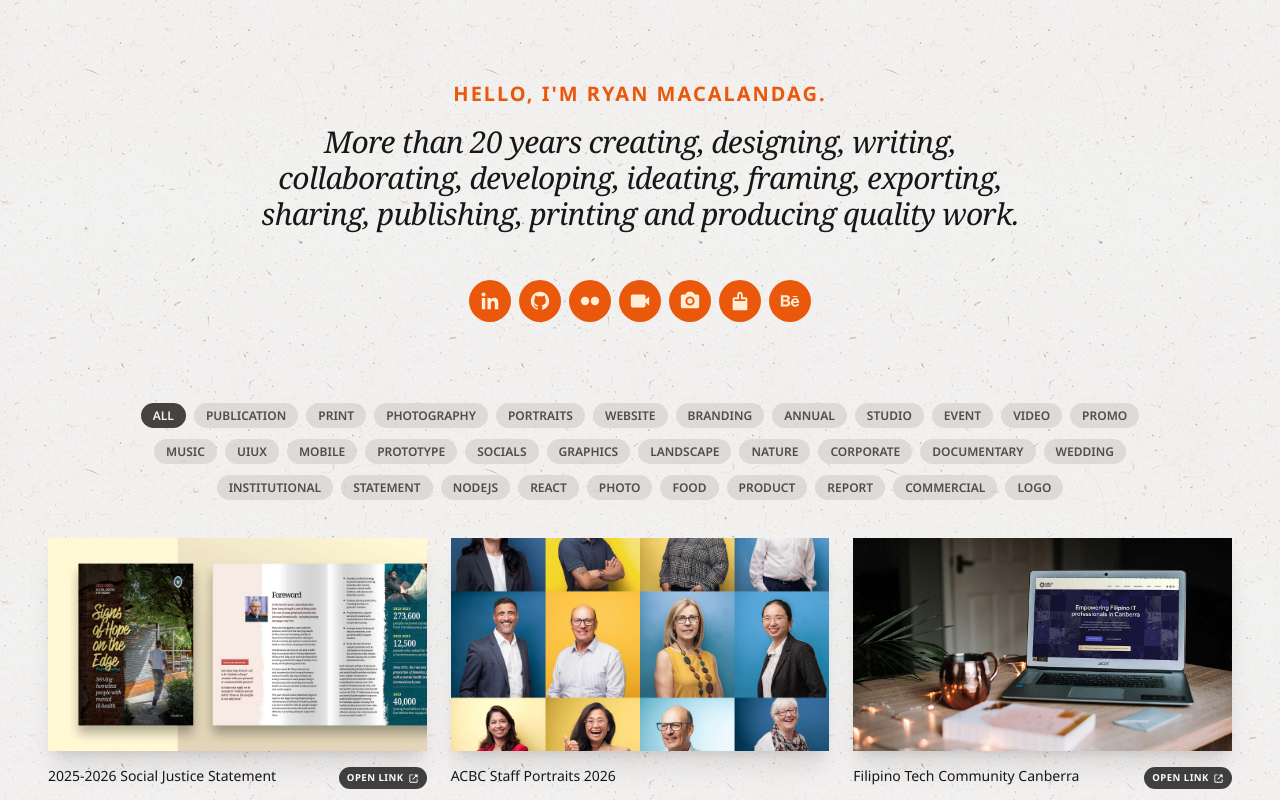
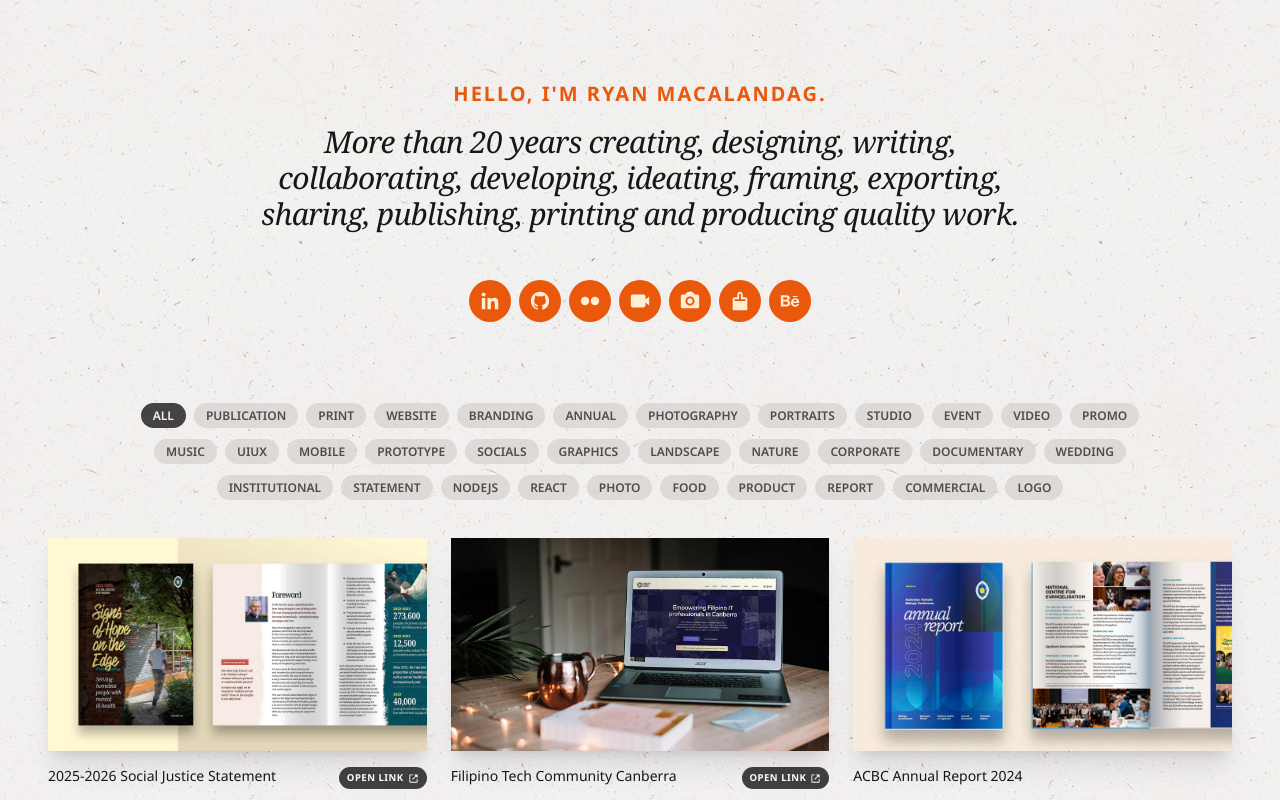
Before and after one commit to ryanmacalandag/hello-ryan, a Next.js app: page / in a window 1280 px wide. Shown: the top 800 px of the page. Built offline with nearby package versions, Linux system fonts and the light colour scheme.

Commit message:
Update portfolio.ts

```diff
--- a/app/data/portfolio.ts
+++ b/app/data/portfolio.ts
@@ -15,13 +15,6 @@
     tags: ['publication', 'print'],
     link: 'https://socialjustice.catholic.org.au/2025/08/06/signs-of-hope-on-the-edge-social-justice-statement-2025-2026/',
     tools: ['indesign', 'photoshop', 'illustrator'],
-  },
-  {
-    title: 'ACBC Staff Portraits 2026',
-    url: '/portfolio/acbc-staff-photos-2026.jpg',
-    slug: 'acbc-staff-photography-2026',
-    tags: ['photography', 'portraits'],
-    tools: ['sony','lightroom', 'photoshop'],
   },
   {
     title: 'Filipino Tech Community Canberra',
```
